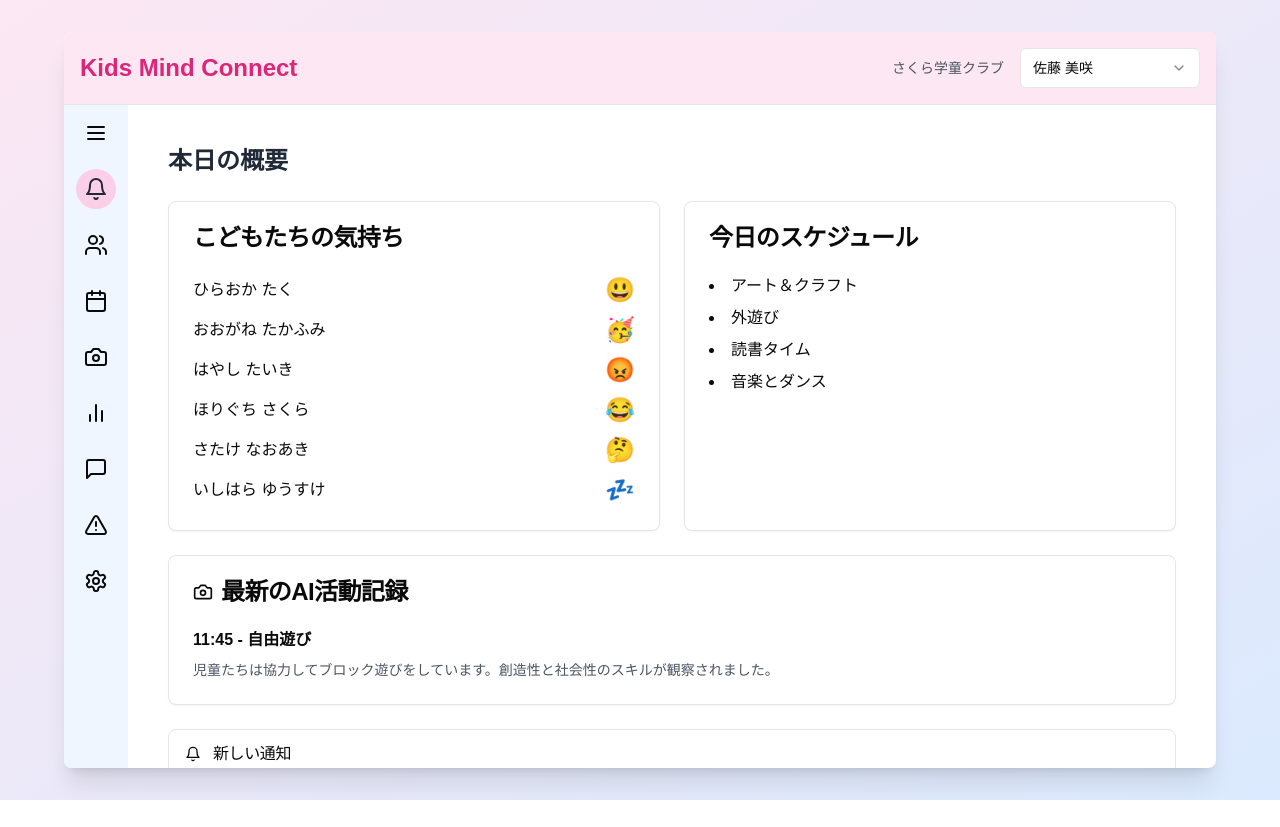
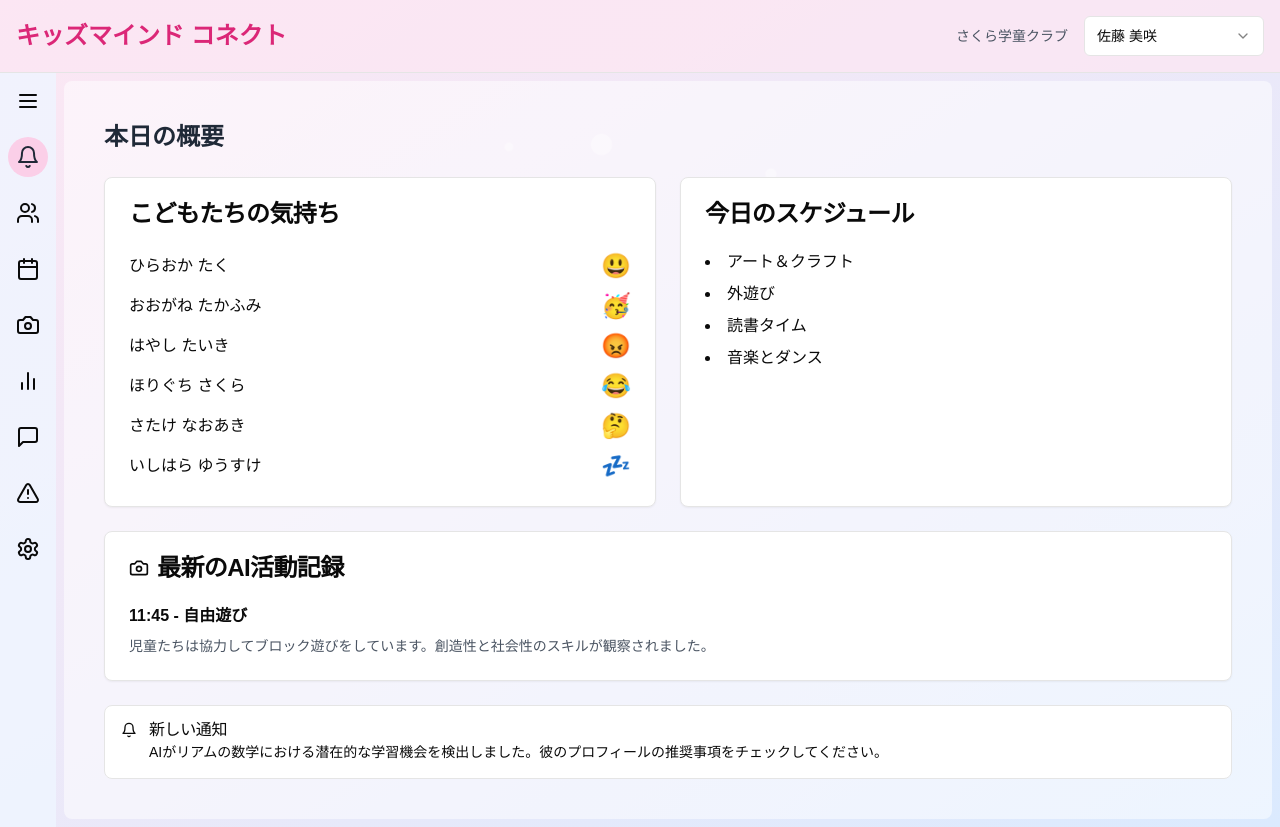
Before and after one commit to ganechi/kids-mind-connect, a Next.js app: page / in a window 1280 px wide. Before the commit the page ends 800 px from the top, so only its background shows below. Built offline with nearby package versions, Linux system fonts and the light colour scheme.

Commit message:
feat: 2次審査デモ

```diff
--- a/package.json
+++ b/package.json
@@ -18,7 +18,7 @@
     "@vercel/kv": "^3.0.0",
     "class-variance-authority": "^0.7.0",
     "clsx": "^2.1.1",
-    "framer-motion": "^11.11.7",
+    "framer-motion": "^11.11.8",
     "lucide-react": "^0.451.0",
     "next": "14.2.15",
     "react": "^18",
--- a/src/components/app-layout.tsx
+++ b/src/components/app-layout.tsx
@@ -1,6 +1,6 @@
 "use client"
 
-import { useState } from "react"
+import { useState, useEffect } from "react"
 import { motion, AnimatePresence } from "framer-motion"
 import { Bell, BarChart2, Settings, Users, Calendar, Camera, Menu, X, MessageSquare, AlertTriangle } from "lucide-react"
 import { Select, SelectContent, SelectItem, SelectTrigger, SelectValue } from "@/components/ui/select"
@@ -32,6 +32,57 @@ const staffMembers = [
   { id: 4, name: "高橋 誠" },
 ]
 
+interface BubbleProps {
+  size: number;
+  position: { x: string; y: string };
+  delay: number;
+}
+
+const Bubble: React.FC<BubbleProps> = ({ size, position, delay }) => {
+  return (
+    <motion.div
+      className="absolute rounded-full bg-white opacity-30"
+      style={{
+        width: size,
+        height: size,
+        left: position.x,
+      }}
+      initial={{ bottom: "-100px", scale: 0 }}
+      animate={{
+        bottom: "100vh",
+        scale: [0, 1.2, 0],
+        opacity: [0, 0.7, 0],
+      }}
+      transition={{
+        duration: 8,
+        delay: delay,
+        repeat: Infinity,
+        repeatDelay: Math.random() * 10 + 5,
+      }}
+    />
+  )
+}
+
+const BubbleBackground: React.FC = () => {
+  const bubbles = Array.from({ length: 20 }, (_, i) => ({
+    id: i,
+    size: Math.random() * 50 + 10,
+    position: {
+      x: `${Math.random() * 100}%`,
+      y: "0%",
+    },
+    delay: Math.random() * 10,
+  }))
+
+  return (
+    <div className="fixed inset-0 pointer-events-none overflow-hidden">
+      {bubbles.map((bubble) => (
+        <Bubble key={bubble.id} size={bubble.size} position={bubble.position} delay={bubble.delay} />
+      ))}
+    </div>
+  )
+}
+
 export function AppLayout() {
   const [activeTab, setActiveTab] = useState("dashboard")
   const [isMenuOpen, setIsMenuOpen] = useState(false)
@@ -40,10 +91,10 @@ export function AppLayout() {
   const toggleMenu = () => setIsMenuOpen(!isMenuOpen)
 
   return (
-    <div className="min-h-screen bg-gradient-to-br from-pink-100 to-blue-100 p-4 md:p-8">
-      <div className="max-w-6xl mx-auto bg-white rounded-lg shadow-xl overflow-hidden flex flex-col h-[calc(100vh-4rem)]">
-        <header className="bg-pink-100 p-4 border-b flex justify-between items-center">
-          <h1 className="text-2xl font-bold text-pink-600">Kids Mind Connect</h1>
+    <div className="min-h-screen bg-gradient-to-br from-pink-100 to-blue-100 flex flex-col relative overflow-hidden">
+      <BubbleBackground />
+      <header className="bg-pink-100 bg-opacity-80 p-4 border-b flex justify-between items-center relative z-10">
+        <h1 className="text-2xl font-bold text-pink-600">キッズマインド コネクト</h1>
         <div className="flex items-center space-x-4">
           <p className="text-sm font-medium text-gray-600">さくら学童クラブ</p>
           <Select value={selectedStaff} onValueChange={setSelectedStaff}>
@@ -58,14 +109,14 @@ export function AppLayout() {
           </Select>
         </div>
       </header>
-        <div className="flex flex-1 overflow-hidden">
+      <div className="flex flex-1 overflow-hidden relative z-10">
         <AnimatePresence>
           <motion.nav
             initial={{ width: 0 }}
-              animate={{ width: isMenuOpen ? "auto" : "64px" }}
+            animate={{ width: "auto" }}
             exit={{ width: 0 }}
             transition={{ type: "spring", stiffness: 300, damping: 30 }}
-              className="bg-blue-50 p-2 flex flex-col items-center"
+            className="bg-blue-50 bg-opacity-80 p-2 flex flex-col items-center"
           >
             <button onClick={toggleMenu} className="mb-4 p-2 rounded-full hover:bg-blue-100">
               {isMenuOpen ? <X size={24} /> : <Menu size={24} />}
@@ -85,7 +136,6 @@ export function AppLayout() {
                           }`}
                         >
                           <item.icon size={24} />
-                            {isMenuOpen && <span className="ml-2">{item.label}</span>}
                         </button>
                       </motion.li>
                     </TooltipTrigger>
@@ -98,7 +148,7 @@ export function AppLayout() {
             </ul>
           </motion.nav>
         </AnimatePresence>
-          <main className="flex-1 overflow-auto p-4">
+        <main className="flex-1 overflow-auto p-4 bg-white bg-opacity-50 rounded-lg m-2 relative z-10">
           {activeTab === "dashboard" && <Dashboard />}
           {activeTab === "child-profiles" && <ChildProfiles />}
           {activeTab === "activity-log" && <ActivityLog />}
@@ -110,6 +160,5 @@ export function AppLayout() {
         </main>
       </div>
     </div>
-    </div>
   )
 }
--- a/src/components/camera-monitoring.tsx
+++ b/src/components/camera-monitoring.tsx
@@ -1,13 +1,25 @@
 "use client"
 
-import { useState, useEffect, useRef } from "react"
+import { useState, useEffect } from "react"
+import { motion, AnimatePresence } from "framer-motion"
 import { Card, CardContent } from "@/components/ui/card"
 import { Select, SelectContent, SelectItem, SelectTrigger, SelectValue } from "@/components/ui/select"
 import { Badge } from "@/components/ui/badge"
 import { AlertTriangle, AlertCircle, Info, Star } from "lucide-react"
-import { children } from "@/constants/children"
+import { Input } from "@/components/ui/input"
+import { Button } from "@/components/ui/button"
+import Image from "next/image"
+
+const children = [
+  { id: 1, name: "はなこ" },
+  { id: 2, name: "たろう" },
+  { id: 3, name: "みさき" },
+  { id: 4, name: "けんた" },
+  { id: 5, name: "さくら" },
+]
 
 const activities = [
+  { type: "緊急", content: "不審者を検知しました。すぐに確認が必要です。", icon: AlertCircle, color: "bg-red-100 text-red-800" },
   { type: "緊急", content: "たくくんが木にぶつかって怪我をしてしまいました。応急処置が必要です。", icon: AlertCircle, color: "bg-red-100 text-red-800" },
   { type: "中", content: "ゆうきくんとあいちゃんがおもちゃの取り合いをしています。仲裁が必要かもしれません。", icon: AlertTriangle, color: "bg-yellow-100 text-yellow-800" },
   { type: "中", content: "まなみちゃんが高い場所によじ登ろうとしています。注意が必要です。", icon: AlertTriangle, color: "bg-yellow-100 text-yellow-800" },
@@ -22,28 +34,15 @@ export default function CameraMonitoring() {
   const [selectedCamera, setSelectedCamera] = useState("カメラ1")
   const [selectedChild, setSelectedChild] = useState("all")
   const [selectedImportance, setSelectedImportance] = useState("all")
-  const videoRef = useRef<any>(null)
+  const [youtubeUrl, setYoutubeUrl] = useState("")
+  const [currentVideoId, setCurrentVideoId] = useState("")
 
   useEffect(() => {
     const interval = setInterval(() => {
       generateAIAnalysis()
-    }, 3000) // 3秒ごとに分析を生成
+    }, 2000) // 5秒ごとに分析を生成
 
     return () => clearInterval(interval)
-  }, [])
-
-  useEffect(() => {
-    if (navigator.mediaDevices && navigator.mediaDevices.getUserMedia) {
-      navigator.mediaDevices.getUserMedia({ video: true })
-        .then(stream => {
-          if (videoRef.current) {
-            videoRef.current.srcObject = stream
-          }
-        })
-        .catch(err => {
-          console.error("カメラへのアクセスエラー:", err)
-        })
-    }
   }, [])
 
   const generateAIAnalysis = () => {
@@ -69,10 +68,26 @@ export default function CameraMonitoring() {
     (selectedImportance === "all" || log.type === selectedImportance)
   )
 
+  const handleYoutubeUrlSubmit = (e: React.FormEvent) => {
+    e.preventDefault()
+    const videoId = extractYoutubeVideoId(youtubeUrl)
+    if (videoId) {
+      setCurrentVideoId(videoId)
+    } else {
+      alert("有効なYouTube URLを入力してください。")
+    }
+  }
+
+  const extractYoutubeVideoId = (url: string) => {
+    const regExp = /^.*(youtu.be\/|v\/|u\/\w\/|embed\/|watch\?v=|\&v=)([^#\&\?]*).*/
+    const match = url.match(regExp)
+    return (match && match[2].length === 11) ? match[2] : null
+  }
+
   return (
-    <div className="h-full flex flex-col space-y-6">
-      <h2 className="text-3xl font-bold text-gray-800">AIカメラモニタリング</h2>
-      <div className="flex-1 grid grid-cols-1 lg:grid-cols-2 gap-6 overflow-hidden">
+    <div className="flex flex-col space-y-6" style={{"height":"700px"}}>
+      <h2 className="text-3xl font-bold text-gray-800">AIカメラモニタリング 🤖</h2>
+      <div style={{"height":"400px"}} className="flex-1 grid grid-cols-1 lg:grid-cols-2 gap-6 overflow-hidden">
         <Card className="bg-white shadow-lg flex flex-col">
           <CardContent className="flex-1 flex flex-col p-4">
             <div className="mb-4">
@@ -81,14 +96,14 @@ export default function CameraMonitoring() {
                   <SelectValue placeholder="カメラを選択" />
                 </SelectTrigger>
                 <SelectContent>
-                  <SelectItem value="カメラ1">カメラ1</SelectItem>
+                  <SelectItem value="カメラ1">室内カメラ</SelectItem>
                   <SelectItem value="カメラ2">カメラ2</SelectItem>
                   <SelectItem value="カメラ3">カメラ3</SelectItem>
                 </SelectContent>
               </Select>
             </div>
             <div className="flex-1 bg-gray-100 rounded-lg overflow-hidden">
-              <video ref={videoRef} autoPlay playsInline muted className="w-full h-full object-cover" />
+            <iframe width="806" height="453" src="https://www.youtube.com/embed/j978dwohzQI?loop=1" ></iframe>
             </div>
           </CardContent>
         </Card>
@@ -120,16 +135,31 @@ export default function CameraMonitoring() {
                 </SelectContent>
               </Select>
             </div>
-            <div className="flex-1 space-y-4 overflow-y-auto">
+            <div className="flex-1 space-y-4">
+              <AnimatePresence>
                 {filteredLogs.map((log:any) => (
-                <Card key={log.id} className={`${log.color} border-l-4`}>
+                  <motion.div
+                    key={log.id}
+                    initial={{ opacity: 0, y: 20 }}
+                    animate={{ opacity: 1, y: 0 }}
+                    exit={{ opacity: 0, y: -20 }}
+                    transition={{ type: "spring", stiffness: 300, damping: 30 }}
+                  >
+                    <Card className={`${log.color} border-l-4`}>
                       <CardContent className="p-4">
                         <div className="flex items-start space-x-4">
-                      <div className="flex-shrink-0">
-                        <div className="w-[100px] h-[100px] bg-gray-200 rounded-md flex items-center justify-center overflow-hidden">
-                        </div>
-                      </div>
+                          <motion.div
+                            className="flex-shrink-0"
+                            whileHover={{ scale: 1.05 }}
+                            whileTap={{ scale: 0.95 }}
+                          >
+                          </motion.div>
                           <div className="flex-grow">
+                            <motion.div
+                              initial={{ opacity: 0 }}
+                              animate={{ opacity: 1 }}
+                              transition={{ delay: 0.2 }}
+                            >
                               <div className="flex items-center space-x-2">
                                 <log.icon className="w-5 h-5" />
                                 <Badge variant="outline">{log.type}</Badge>
@@ -137,11 +167,14 @@ export default function CameraMonitoring() {
                               </div>
                               <p className="mt-1">{log.activity}</p>
                               <p className="text-sm text-gray-600">カメラ: {log.camera}</p>
+                            </motion.div>
                           </div>
                         </div>
                       </CardContent>
                     </Card>
+                  </motion.div>
                 ))}
+              </AnimatePresence>
             </div>
           </CardContent>
         </Card>
```
Also changed, not shown: public/dance_youchien.png (added), 1 other file (tests, documents, lock files or other folders). Lines whose indentation alone changed are shown as unchanged.
